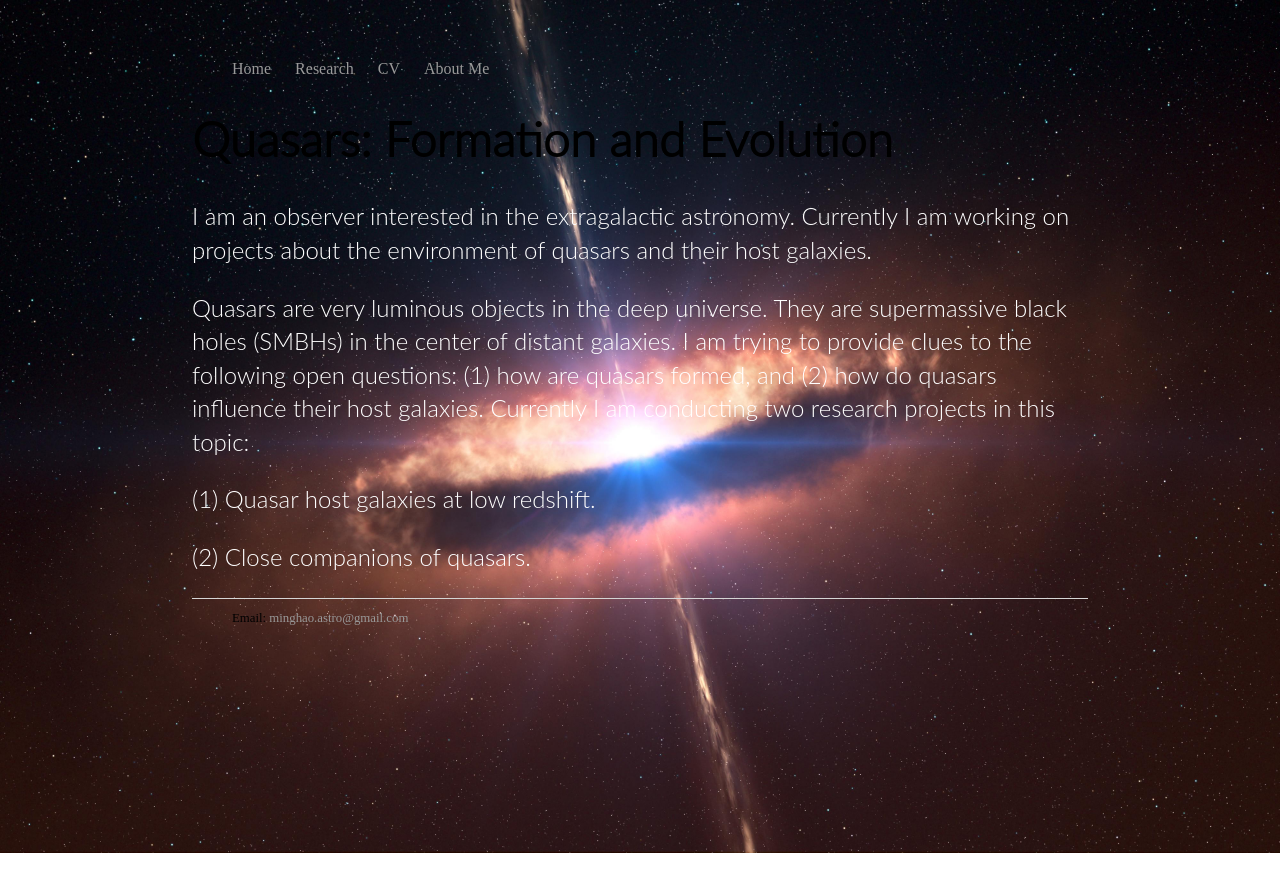
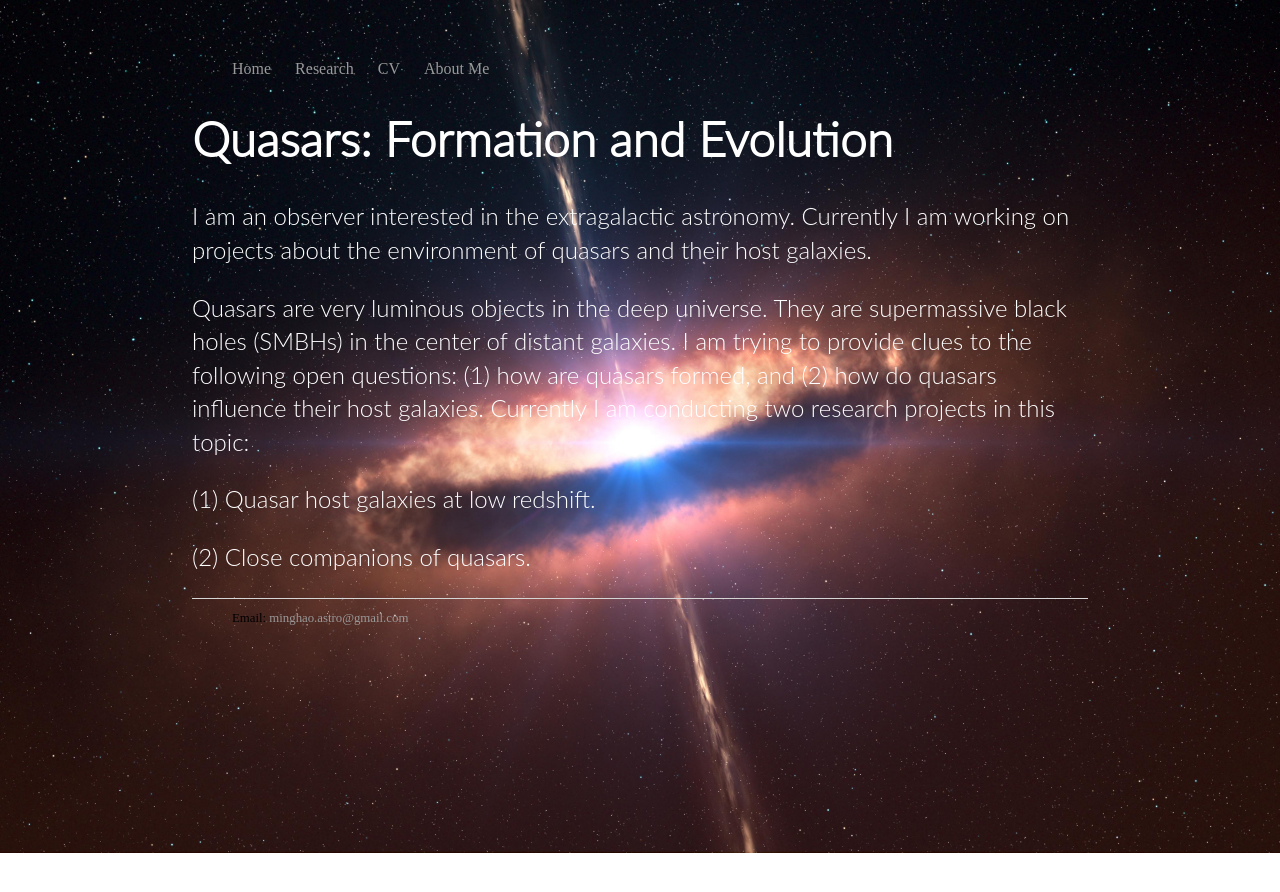
Before and after one commit to JianiDing/JianiDing.github.io, a Jekyll site: the page built from research/index.html, in a window 1280 px wide. Shown: the top 892 px of the page. Built offline with Jekyll 4.4.1, drawn with Linux system fonts in a browser that asks for light colours.

Commit message:
Update index.html

```diff
--- a/research/index.html
+++ b/research/index.html
@@ -3,7 +3,7 @@ layout: research
 title: Quasars
 ---
 <div class="blurb">
-	<h1 style="font-family:lato light">Quasars: Formation and Evolution</h1>
+	<h1 style="font-family:lato light;color:white">Quasars: Formation and Evolution</h1>
 	<!--img src='/mw.jpg' style="float:bottom;width=contain"-->
 	<p style="font-family:lato light;color:white">
 		I am an observer interested in the extragalactic astronomy.
```
